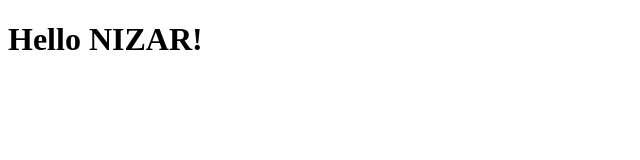
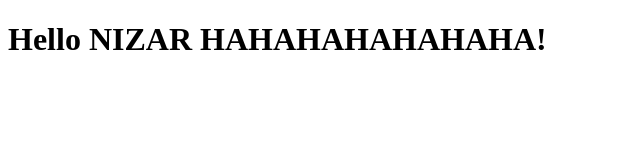
Before and after one commit to Shintai-X/openshift-demo, a plain HTML site: page index.html in a window 1280 px wide. Shown: the whole page, without its empty margins (0-640 px from the left). Drawn offline with Linux system fonts and the light colour scheme.

Commit message:
Update index.html

```diff
--- a/index.html
+++ b/index.html
@@ -4,6 +4,6 @@
   <title>Test NIZAR</title>
 </head>
 <body>
-  <h1>Hello NIZAR!</h1>
+  <h1>Hello NIZAR HAHAHAHAHAHAHA!</h1>
 </body>
 </html>
```
